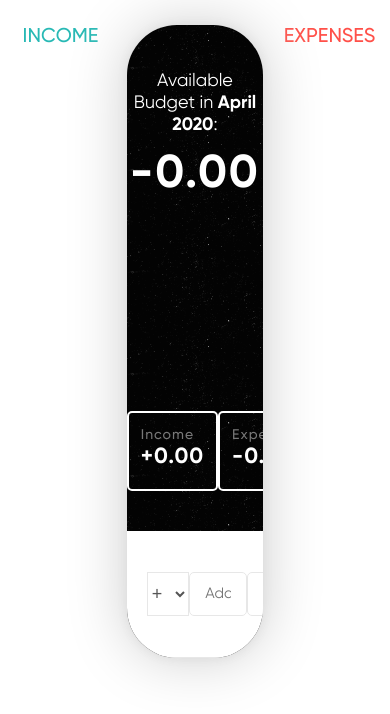
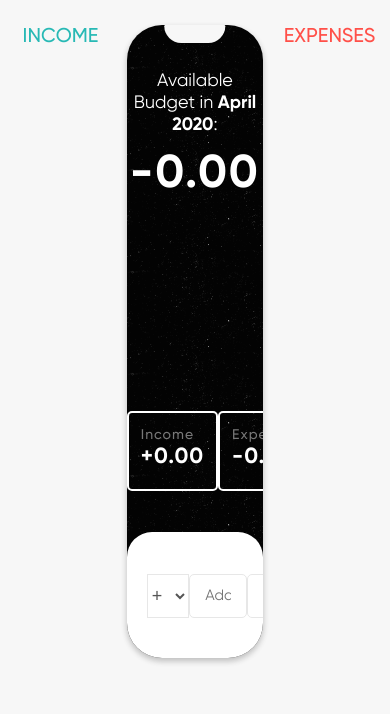
Before and after one commit to aakashsr/budget-tracker, a plain HTML site: page index.html in a window 390 px wide. Drawn offline with nearby package versions, Linux system fonts and the light colour scheme.

Commit message:
changed the box-shadow and made it look like iphone

```diff
--- a/app.js
+++ b/app.js
@@ -35,7 +35,7 @@ var budgetController = (function () {
     percentage: -1,
   };
 
-  // localStorage.clear();
+  localStorage.clear();
 
   // Saving data in local storage
   function setData(budget, income, expense, percentage) {
--- a/index.html
+++ b/index.html
@@ -43,6 +43,7 @@
             </div>
         </div>
         <div class="top">
+            <div class="top__design"></div>
             <div class="top__main">
                 <div class="budget">
                     <div class="budget__title">
--- a/style.css
+++ b/style.css
@@ -46,6 +46,7 @@ body {
     position: relative;
     height: 100vh;
     font-weight: 400;
+    background: #f7f7f7;
 }
 
 .red {
@@ -67,14 +68,14 @@ body {
     background-position: bottom;
     position: relative;
     flex-basis: 35%;
-    border-radius: 50px;
+    border-radius: 35px;
     display: flex;
     flex-direction: column;
     justify-content: space-between;
     overflow: hidden;
     height: 75vh;
-    box-shadow: 0px 0px 10px #ddd,
-        0 0px 60px #ccc;
+    box-shadow: 0 3px 6px rgba(0, 0, 0, 0.1),
+        0 3px 6px rgba(0, 0, 0, 0.15);
 }
 
 .budget {
@@ -133,8 +134,9 @@ body {
     flex-basis: 20%;
     display: flex;
     align-items: center;
-    border-bottom: 1px solid #e7e7e7;
+    margin-bottom: -1px;
     background-color: #fff;
+    border-radius: 25px;
 }
 
 .add__container {
@@ -228,16 +230,21 @@ h2 {
 }
 
 .item {
-    padding: 13px;
-    border-bottom: 1px solid #e7e7e7;
+    padding: 15px;
+    /* border-bottom: 1px solid #e7e7e7; */
+    background: #fff;
+    border-radius: 5px;
+    margin-bottom: 10px;
+    box-shadow: 0 3px 6px rgba(0, 0, 0, 0.01),
+        0 3px 6px rgba(0, 0, 0, 0.1);
 }
 
 .item:first-child {
-    border-top: 1px solid #e7e7e7;
+    /* border-top: 1px solid #e7e7e7; */
 }
 
 .item:nth-child(even) {
-    background-color: #f7f7f7;
+    /* background-color: #f7f7f7; */
 }
 
 .item__description {
@@ -592,3 +599,14 @@ h2 {
 .item:hover .item__edit--btn {
     display: block;
 }
+
+.top__design {
+    width: 45%;
+    height: 18px;
+    border-radius: 2px 2px 30px 30px;
+    left: 50%;
+    background: #f7f7f7;
+    position: absolute;
+    top: 0;
+    transform: translateX(-50%);
+}
```
